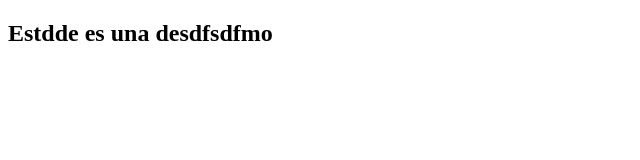
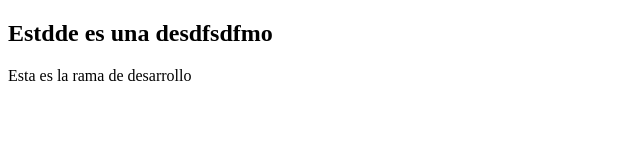
Before and after one commit to uide-clases/clases, a plain HTML site: page index.html in a window 1280 px wide. Shown: the whole page, without its empty margins (0-640 px from the left). Drawn offline with Linux system fonts and the light colour scheme.

Commit message:
add: branch develop

```diff
--- a/index.html
+++ b/index.html
@@ -9,6 +9,7 @@
 
 <body>
     <h2>Estdde es una desdfsdfmo</h2>
+    <p>Esta es la rama de desarrollo</p>
 </body>
 
 </html>
```
